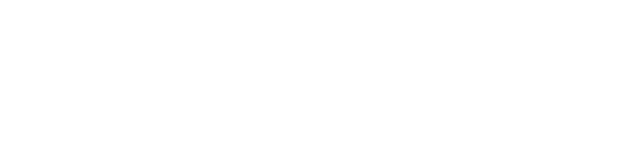
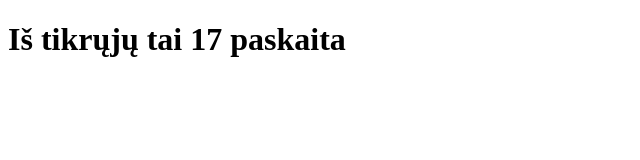
Before and after one commit to ievale23/16-paskaita, a plain HTML site: page index.html in a window 1280 px wide. Shown: the whole page, without its empty margins (0-640 px from the left). Drawn offline with Linux system fonts and the light colour scheme.

Commit message:
added h1

```diff
--- a/index.html
+++ b/index.html
@@ -8,6 +8,6 @@
     <link rel="stylesheet" href="styles.css" />
 </head>
 <body>
-
+    <h1>Iš tikrųjų tai 17 paskaita</h1>
 </body>
 </html>
```
